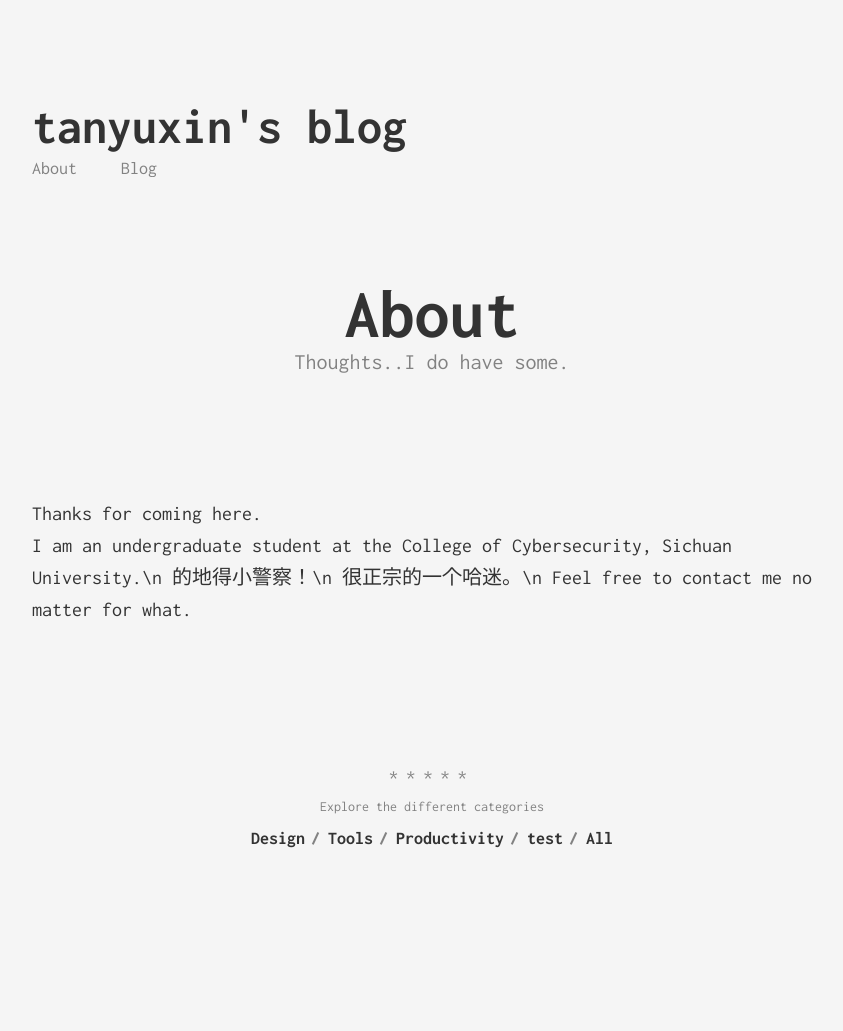
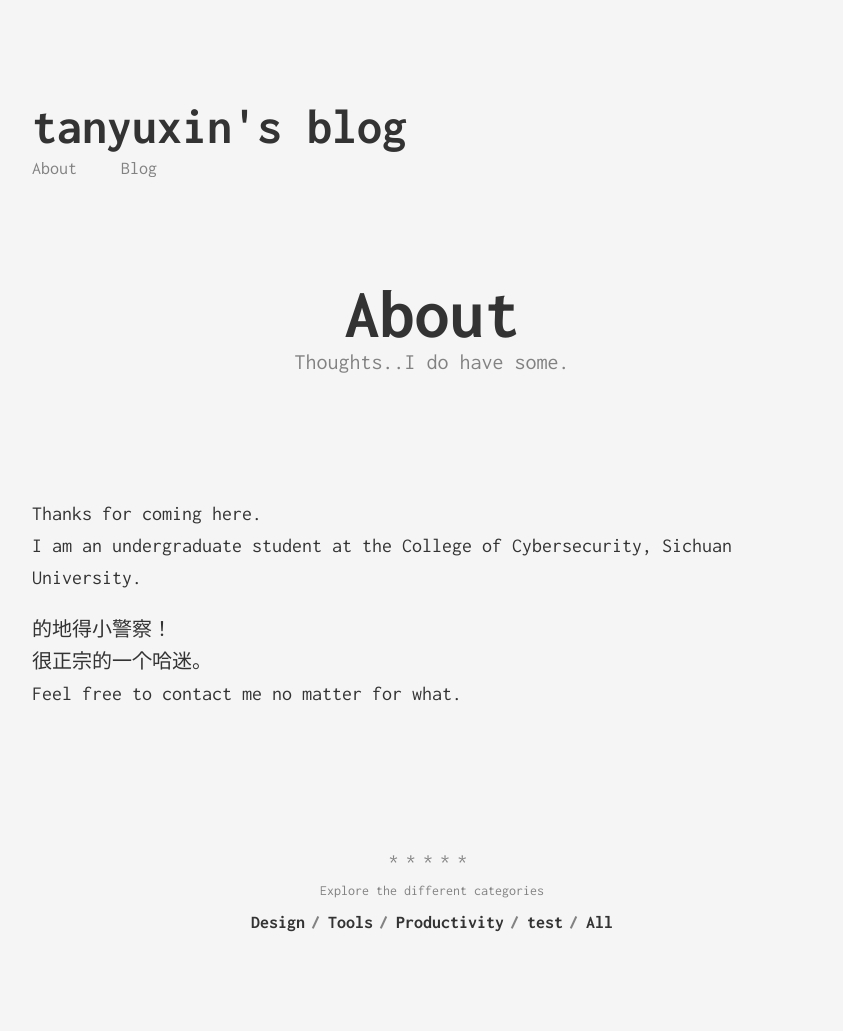
Before and after one commit to x1in-rain/x1in-rain.github.io, a Jekyll site: the page built from about.md, in a window 1280 px wide. Shown: the whole page, without its empty margins (208-1051 px from the left). Built offline with Jekyll 4.4.1, drawn with Linux system fonts in a browser that asks for light colours; before the commit the page ends 947 px from its top, so only the background shows below that.

```diff
--- a/about.md
+++ b/about.md
@@ -6,7 +6,8 @@ permalink: /about/
 ---
 
 Thanks for coming here.
-I am an undergraduate student at the College of Cybersecurity, Sichuan University.\n
-的地得小警察！\n
-很正宗的一个哈迷。\n
+I am an undergraduate student at the College of Cybersecurity, Sichuan University.
+
+的地得小警察！
+很正宗的一个哈迷。
 Feel free to contact me no matter for what.
```
